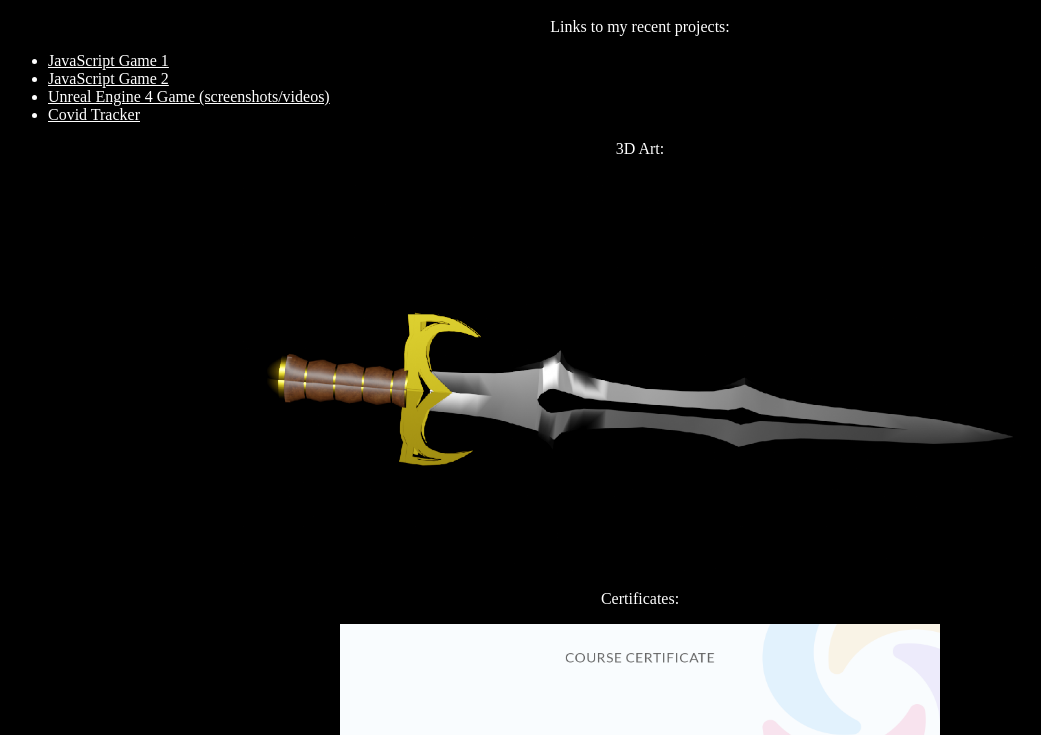
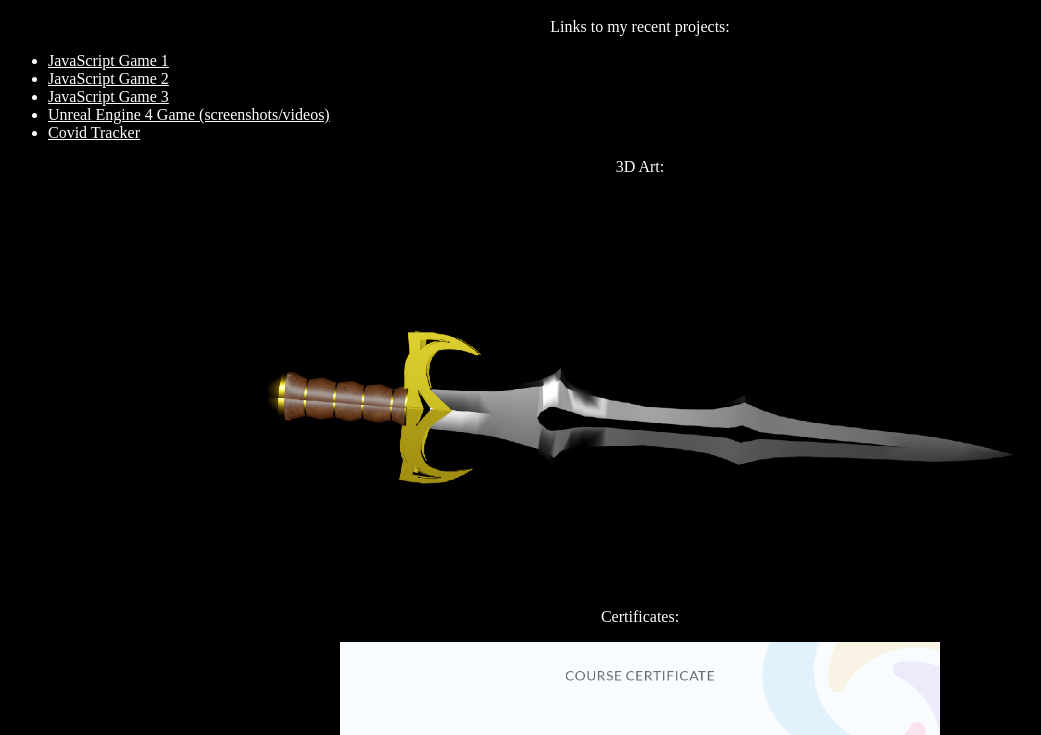
Before and after one commit to JRH89/Portfolio, a plain HTML site: page index.html in a window 1280 px wide. Shown: the part 48-783 px from the top of the page, without its empty margins (0-1041 px from the left). Drawn offline with Linux system fonts and the light colour scheme.

Commit message:
Update index.html

```diff
--- a/index.html
+++ b/index.html
@@ -11,6 +11,7 @@
 <ul>
   <li><a href="https://jrh89.github.io/DogGame" style="color: white;">JavaScript Game 1</a></li>
   <li><a href="https://jrh89.github.io/Fish-Game" style="color: white;">JavaScript Game 2</a></li>
+  <li><a href="https://jrh90.github.io/RoboticSeahorse" style="color: white;">JavaScript Game 3</a></li>
   <li><a href="https://www.instagram.com/adventuresinfallhollow" style="color: white;">Unreal Engine 4 Game (screenshots/videos)</a></li>
   <li><a href="https://jrh89.github.io/CovidTracker" style="color: white;">Covid Tracker</a></li>
 </ul>
```
